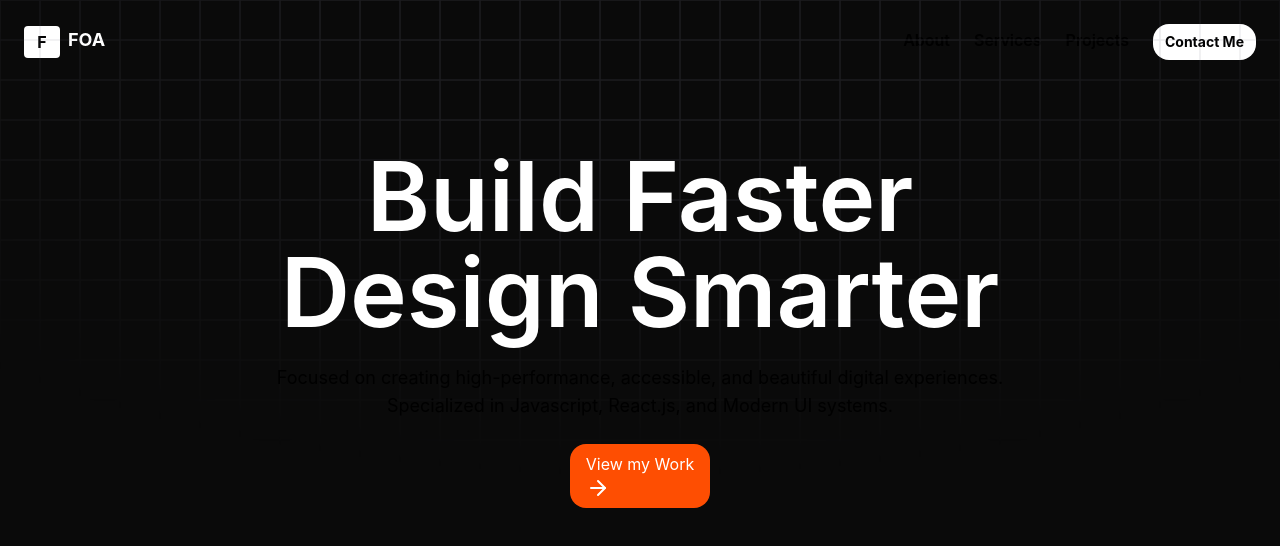
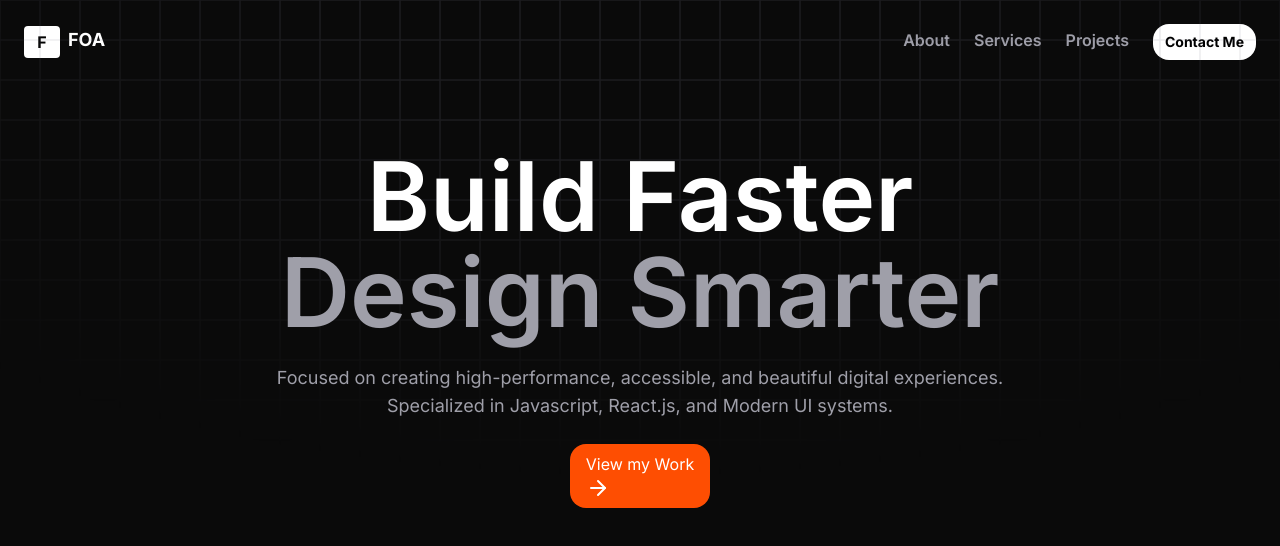
Before and after one commit to FOA-developer/My-Portfolio, a React app in the folder frontend/: page / in a window 1280 px wide. Shown: the top 546 px of the page. Built offline with nearby package versions, Linux system fonts and the light colour scheme; the HTML template or start-up script is replaced by a standard one.

Commit message:
feat: imported tailwind css

```diff
--- a/frontend/src/components/Navbar.jsx
+++ /dev/null
@@ -1,11 +0,0 @@
-import grid from '../assets/grid.png';
-
-const Navbar = () => {
-  return (
-    <nav>
-
-    </nav>
-   );
-}
-
-export default Navbar;
--- a/frontend/src/index.css
+++ b/frontend/src/index.css
@@ -1 +1,14 @@
+@import url('https://fonts.googleapis.com/css2?family=Inter:wght@300;400;500;600;700&family=JetBrains+Mono:wght@400;500&display=swap');
 @import "tailwindcss";
+
+@theme {
+  --font-sans: "Inter", ui-sans-serif, system-ui, sans-serif;
+  --font-mono: "JetBrains Mono", monospace;
+  --color-brand: rgb(198, 49, 133);
+}
+.text-secondary {
+  @apply text-zinc-400;
+}
+.text-muted {
+  @apply text-zinc-500;
+}
```
Also changed, not shown: frontend/src/assets/bg.svg, frontend/src/assets/lg.png (added), frontend/src/components/Home.jsx (deleted).
